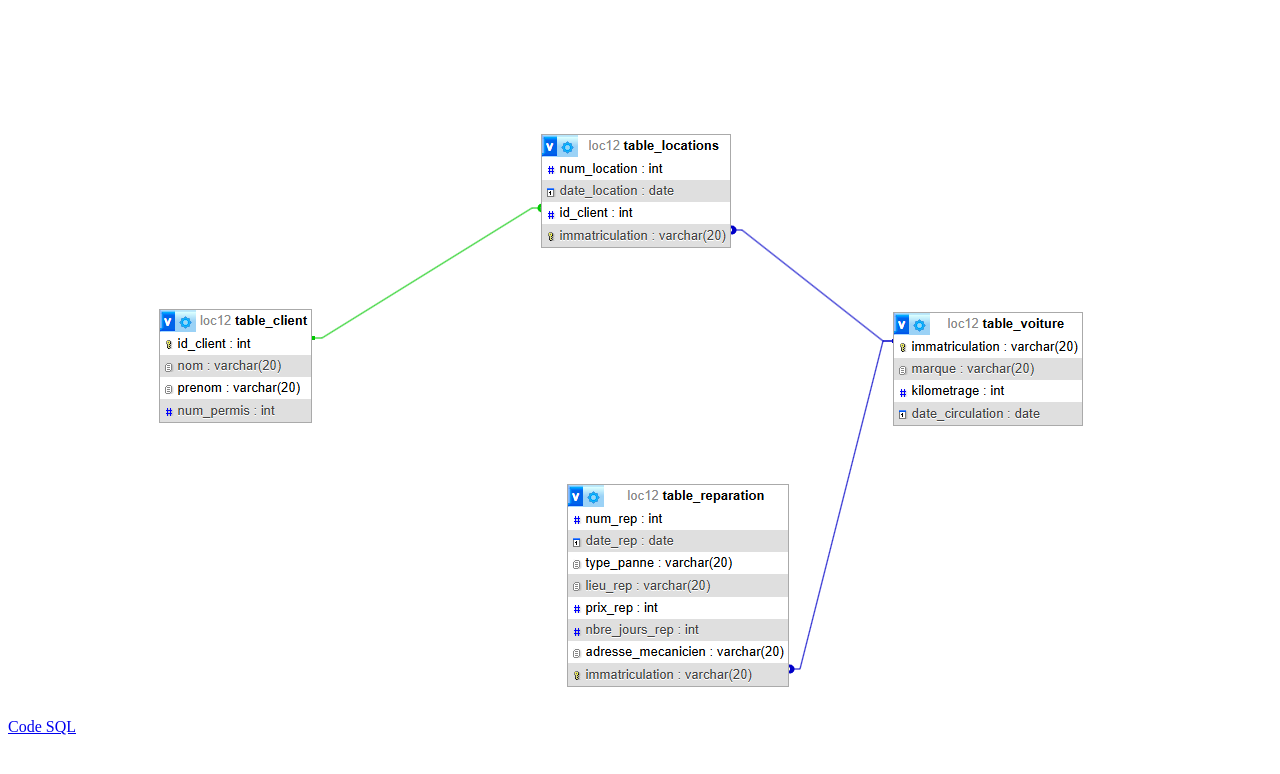
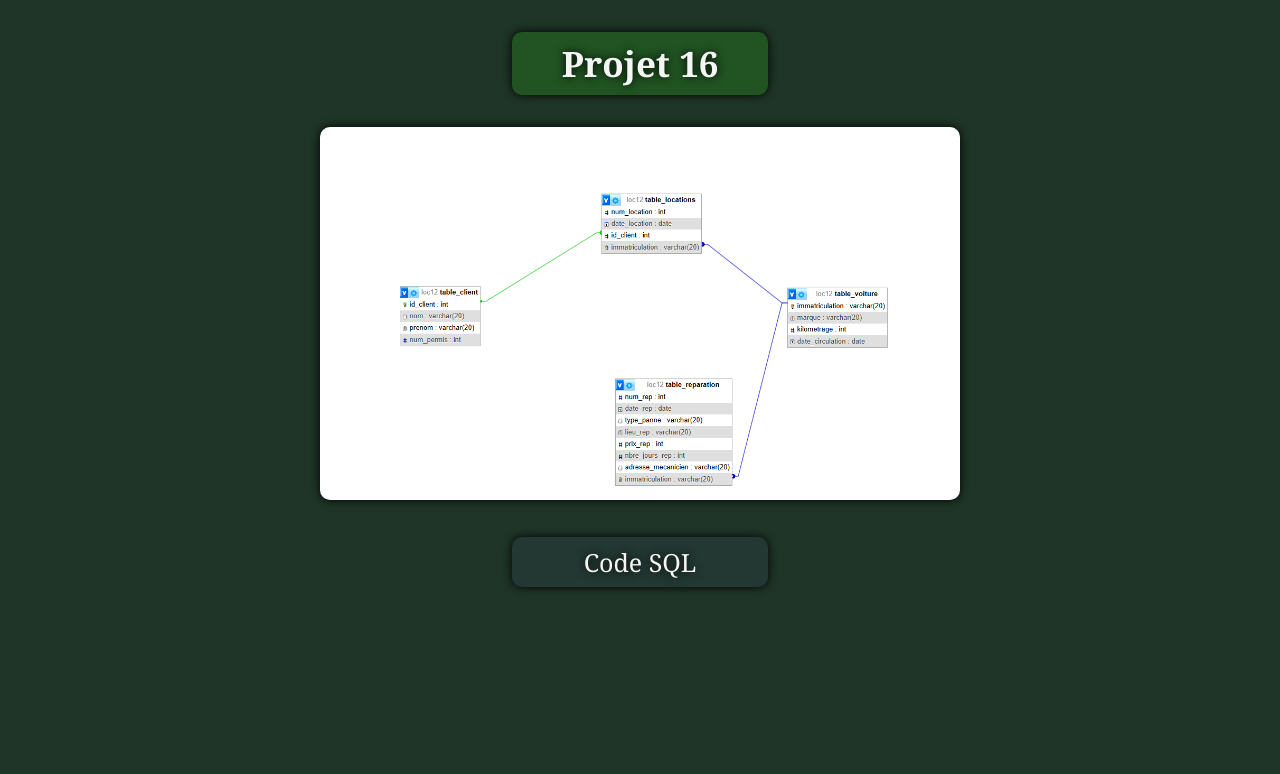
Before and after one commit to mr-anas-coder/projets, a plain HTML site: page projet16.html in a window 1280 px wide. Drawn offline with Linux system fonts and the light colour scheme.

Commit message:
Add files via upload

```diff
--- /dev/null
+++ b/projet16.css
@@ -0,0 +1,54 @@
+* {
+    padding: 0;
+    margin: 0;
+    box-sizing: border-box;
+}
+
+body {
+    background: #1f3527;
+    font-family: Cambria, Cochin, Georgia, Times, 'Times New Roman', serif;
+}
+
+h1 {
+    color: whitesmoke;
+    border: none;
+    border-radius: 10px;
+    text-align: center;
+    justify-content: center;
+    width: 20%;
+    font-size: 35px;
+    margin-top: 2rem;
+    background: #215422;
+    box-shadow: 0 0 10px black;
+    text-shadow: 0 0 10px black;
+    padding: 0.5rem;
+}
+
+img {
+    margin-top: 2rem;
+    width: 50%;
+    border-radius: 10px;
+    box-shadow: 0 0 10px black;
+}
+
+a {
+   text-decoration: none;
+   color: whitesmoke;
+   margin-top: 2rem;
+}
+
+.btn {
+    border: none;
+    width: 20%;
+    display: inline-block;
+    font-size: 25px;
+    background: #233832;
+    box-shadow: 0 0 10px black;
+    text-shadow: 0 0 10px black;
+    border-radius: 10px;
+    padding: 0.5rem;
+}
+
+.btn:hover {
+    background: #116045;
+}
--- a/projet16.html
+++ b/projet16.html
@@ -4,9 +4,15 @@
 	<meta charset="utf-8">
 	<meta name="viewport" content="width=device-width, initial-scale=1">
 	<title>Projet 16</title>
+	<link href="projet16.css" rel="stylesheet"/>
 </head>
 <body>
-	<img src="img_db2.png" alt="Image Data Base 2"><br/>
-	<a href="loc12_2.sql">Code SQL</a>
+	<center>
+		<h1>Projet 16</h1>
+
+	    <img src="img_db2.png" alt="Image Data Base 2"><br/>
+
+	    <a class="btn" href="loc12_2.sql">Code SQL</a>
+	</center>
 </body>
 </html>
```
